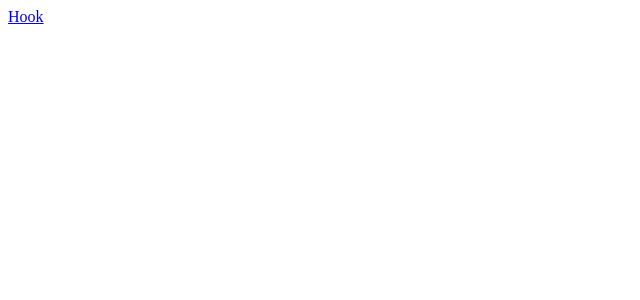
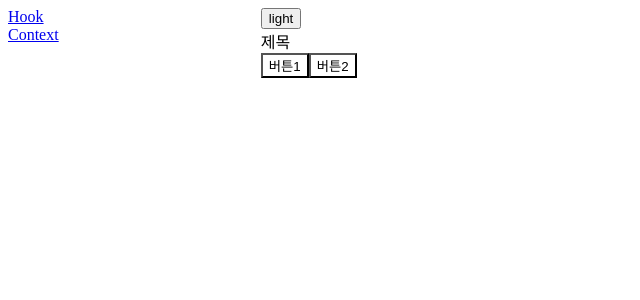
Before and after one commit to karellen-kim/training-react, a React (Create React App) app: page /context in a window 1280 px wide. Shown: the top 300 px of the page, without its empty margins (0-640 px from the left). Built offline with nearby package versions, Linux system fonts and the light colour scheme.

Commit message:
react context

```diff
--- a/public/index.css
+++ b/public/index.css
@@ -12,3 +12,11 @@ code {
   font-family: source-code-pro, Menlo, Monaco, Consolas, "Courier New",
     monospace;
 }
+
+.navibar {display: block; width:20%; position: relative; float: left;}
+.navibar a {display: block;}
+
+.content {display: block; width:80%; min-height: 800px; position: relative; float: right;}
+
+.themed-page .light {background-color:white;color:black;}
+.themed-page .dark {background-color: black;color:white;}
--- a/src/components/App.tsx
+++ b/src/components/App.tsx
@@ -1,15 +1,20 @@
 import React from 'react';
 import { BrowserRouter as Router, Route, Link } from 'react-router-dom';
 import HookBasic from "./hook/HookBasic";
+import {ThemedPage} from "./context/ThemedPage";
 
 export const App = () => (
   <Router>
     <>
-      <div>
+      <div className="navibar">
         <Link to="/hook">Hook</Link>
+        <Link to="/context">Context</Link>
       </div>
-      <Route path="/" exact component={() => <div></div>}/>
-      <Route path="/hook" component={HookBasic}/>
+      <div className="content">
+          <Route path="/" exact component={() => <div></div>}/>
+          <Route path="/hook" component={HookBasic}/>
+          <Route path="/context" component={ThemedPage}/>
+      </div>
     </>
   </Router>
 );
--- /dev/null
+++ b/src/components/context/ThemedButton.tsx
@@ -0,0 +1,14 @@
+import React from 'react';
+import {ThemeContext} from "./ThemedPage";
+
+export class ThemedButton extends React.Component {
+    render() {
+        return <ThemeContext.Consumer>
+            {themeColor =>
+                <button className={themeColor.toString()}>
+                    {this.props.children}
+                </button>
+            }
+        </ThemeContext.Consumer>
+    }
+}
--- /dev/null
+++ b/src/components/context/ThemedPage.tsx
@@ -0,0 +1,42 @@
+import React from "react";
+import {ThemedButton} from "./ThemedButton";
+import {ThemedTitle} from "./ThemedTitle";
+
+enum ThemeType {
+    dark = "dark", light = "light"
+}
+
+export const ThemeContext = React.createContext(ThemeType.light);
+
+interface ThemedPageState {
+    theme: ThemeType
+}
+
+export class ThemedPage extends React.Component<any, ThemedPageState> {
+
+    constructor(props, context) {
+        super(props, context);
+        this.state = {
+            theme : ThemeType.light
+        }
+    }
+
+    toggleTheme() {
+        this.setState({
+            theme : this.state.theme == ThemeType.dark ? ThemeType.light : ThemeType.dark
+        });
+    }
+
+    render() {
+        return (
+            <ThemeContext.Provider value={this.state.theme}>
+                <div className="themed-page">
+                    <button onClick={this.toggleTheme.bind(this)}>{this.state.theme.toString()}</button>
+                    <ThemedTitle/>
+                    <ThemedButton>버튼1</ThemedButton>
+                    <ThemedButton>버튼2</ThemedButton>
+                </div>
+            </ThemeContext.Provider>
+        )
+    }
+}
--- /dev/null
+++ b/src/components/context/ThemedTitle.tsx
@@ -0,0 +1,14 @@
+import React from "react";
+import {ThemeContext} from "./ThemedPage";
+
+export class ThemedTitle extends React.Component {
+    render() {
+        return <ThemeContext.Consumer>
+                { themeColor =>
+                    <div className="title">
+                        <span className={themeColor.toString()}>제목</span>
+                    </div>
+                }
+            </ThemeContext.Consumer>
+    }
+}
--- a/src/components/hook/getItem.ts
+++ b/src/components/hook/getItem.ts
@@ -4,7 +4,6 @@ export function getItem(id: number) {
   const [item, setItem] = useState(null);
 
   const getItem = () => {
-    debugger
     new Promise((resolve, reject) => {
       setTimeout(() => {
         resolve("Received");
--- /dev/null
+++ b/src/react-app-env.d.ts
@@ -0,0 +1 @@
+/// <reference types="react-scripts" />
```
Also changed, not shown: 1 other file (tests, documents, lock files or other folders).
